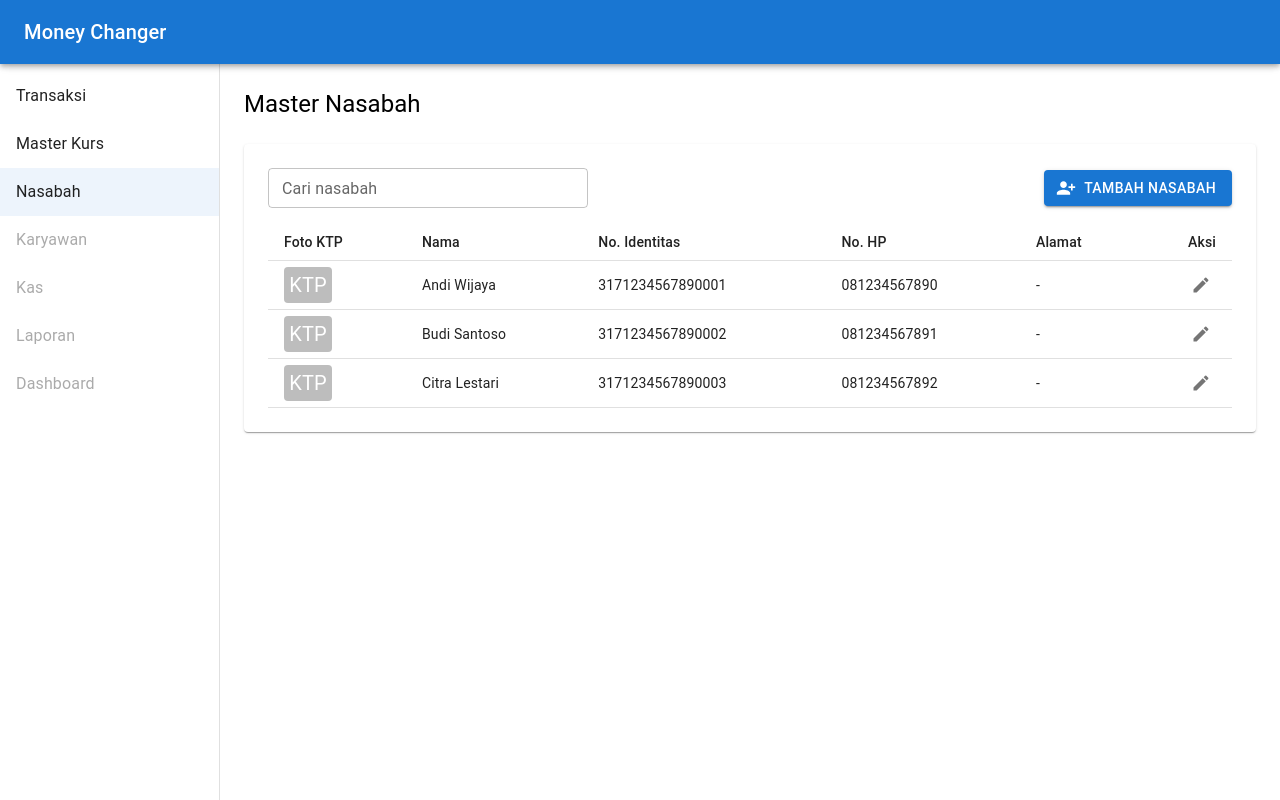
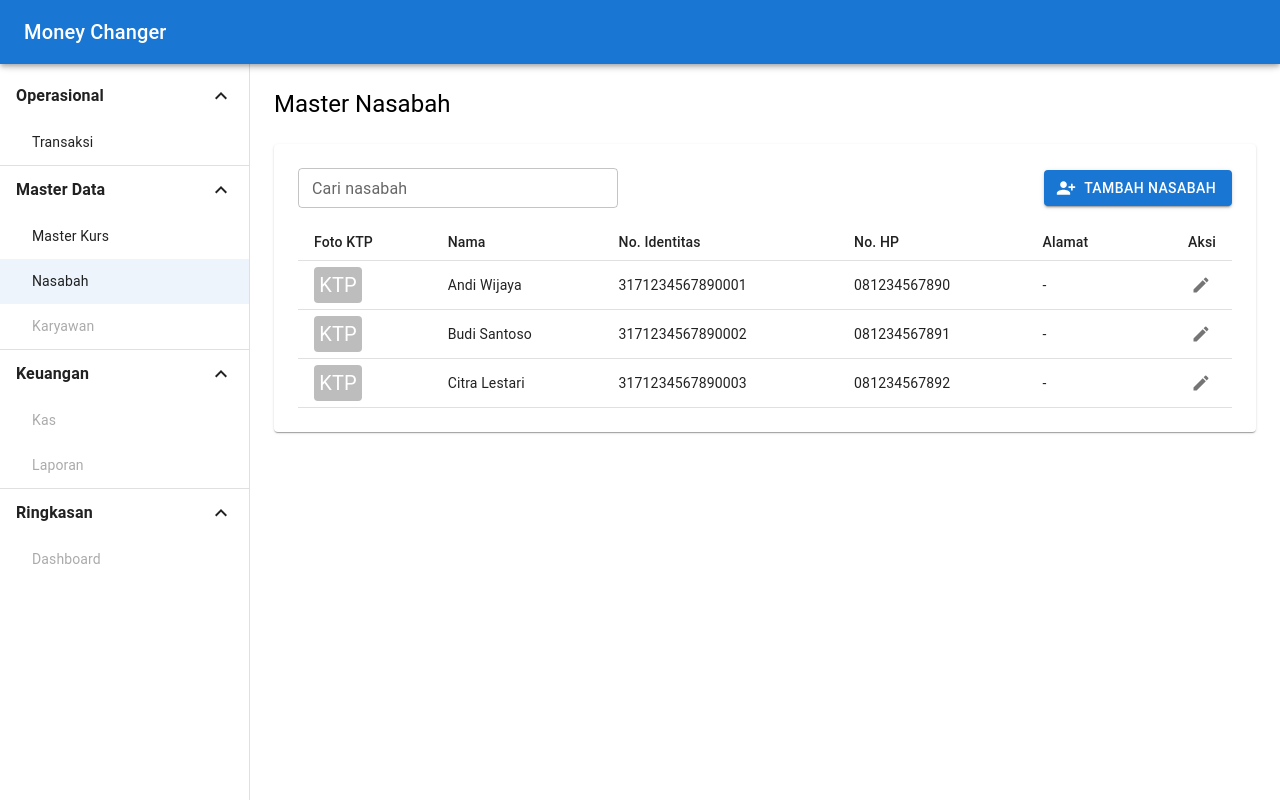
Before and after one commit to Christopherwijaya08/money_changer_frontend, a React (Vite) app: page /nasabah in a window 1280 px wide. Built offline with nearby package versions, Linux system fonts and the light colour scheme.

Commit message:
feat: implement collapsible menu groups in AppShell component

```diff
--- a/src/components/AppShell.jsx
+++ b/src/components/AppShell.jsx
@@ -1,3 +1,4 @@
+import { useState } from 'react'
 import AppBar from '@mui/material/AppBar'
 import Toolbar from '@mui/material/Toolbar'
 import Typography from '@mui/material/Typography'
@@ -5,24 +6,51 @@ import Drawer from '@mui/material/Drawer'
 import List from '@mui/material/List'
 import ListItemButton from '@mui/material/ListItemButton'
 import ListItemText from '@mui/material/ListItemText'
+import Collapse from '@mui/material/Collapse'
+import Divider from '@mui/material/Divider'
 import Box from '@mui/material/Box'
+import ExpandLessIcon from '@mui/icons-material/ExpandLess'
+import ExpandMoreIcon from '@mui/icons-material/ExpandMore'
 import { useLocation, useNavigate } from 'react-router-dom'
 
-const DRAWER_WIDTH = 220
+const DRAWER_WIDTH = 250
 
-const menuItems = [
-  { label: 'Transaksi', path: '/', active: true },
+const menuGroups = [
+  {
+    title: 'Operasional',
+    items: [{ label: 'Transaksi', path: '/', active: true }],
+  },
+  {
+    title: 'Master Data',
+    items: [
       { label: 'Master Kurs', path: '/master-kurs', active: true },
       { label: 'Nasabah', path: '/nasabah', active: true },
       { label: 'Karyawan', path: '/karyawan', active: false },
+    ],
+  },
+  {
+    title: 'Keuangan',
+    items: [
       { label: 'Kas', path: '/kas', active: false },
       { label: 'Laporan', path: '/laporan', active: false },
-  { label: 'Dashboard', path: '/dashboard', active: false },
+    ],
+  },
+  {
+    title: 'Ringkasan',
+    items: [{ label: 'Dashboard', path: '/dashboard', active: false }],
+  },
 ]
 
 export default function AppShell({ children }) {
   const location = useLocation()
   const navigate = useNavigate()
+  const [openGroups, setOpenGroups] = useState(() =>
+    Object.fromEntries(menuGroups.map((g) => [g.title, true]))
+  )
+
+  function toggleGroup(title) {
+    setOpenGroups((prev) => ({ ...prev, [title]: !prev[title] }))
+  }
 
   return (
     <Box sx={{ display: 'flex' }}>
@@ -42,16 +70,36 @@ export default function AppShell({ children }) {
         }}
       >
         <Toolbar />
-        <List>
-          {menuItems.map((item) => (
+        <List component="nav">
+          {menuGroups.map((group, index) => (
+            <div key={group.title}>
+              {index > 0 && <Divider />}
+              <ListItemButton onClick={() => toggleGroup(group.title)}>
+                <ListItemText
+                  primary={group.title}
+                  slotProps={{ primary: { sx: { fontSize: '1rem', fontWeight: 700 } } }}
+                />
+                {openGroups[group.title] ? <ExpandLessIcon /> : <ExpandMoreIcon />}
+              </ListItemButton>
+              <Collapse in={openGroups[group.title]} timeout="auto" unmountOnExit>
+                <List component="div" disablePadding>
+                  {group.items.map((item) => (
                     <ListItemButton
                       key={item.label}
+                      sx={{ pl: 4 }}
                       selected={location.pathname === item.path}
                       disabled={!item.active}
                       onClick={() => navigate(item.path)}
                     >
-              <ListItemText primary={item.label} />
+                      <ListItemText
+                        primary={item.label}
+                        slotProps={{ primary: { sx: { fontSize: '0.875rem' } } }}
+                      />
                     </ListItemButton>
+                  ))}
+                </List>
+              </Collapse>
+            </div>
           ))}
         </List>
       </Drawer>
```
Lines whose indentation alone changed are shown as unchanged.
